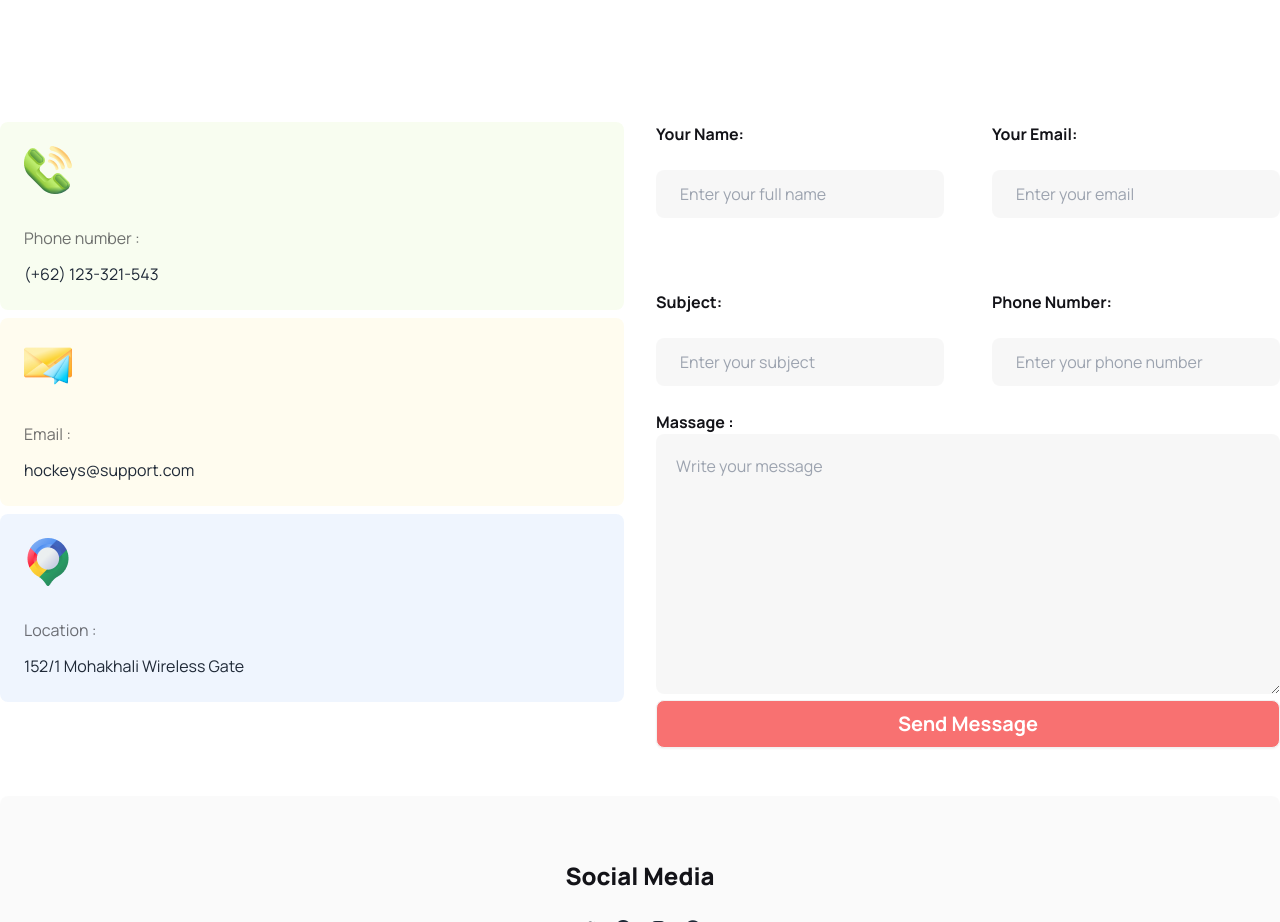
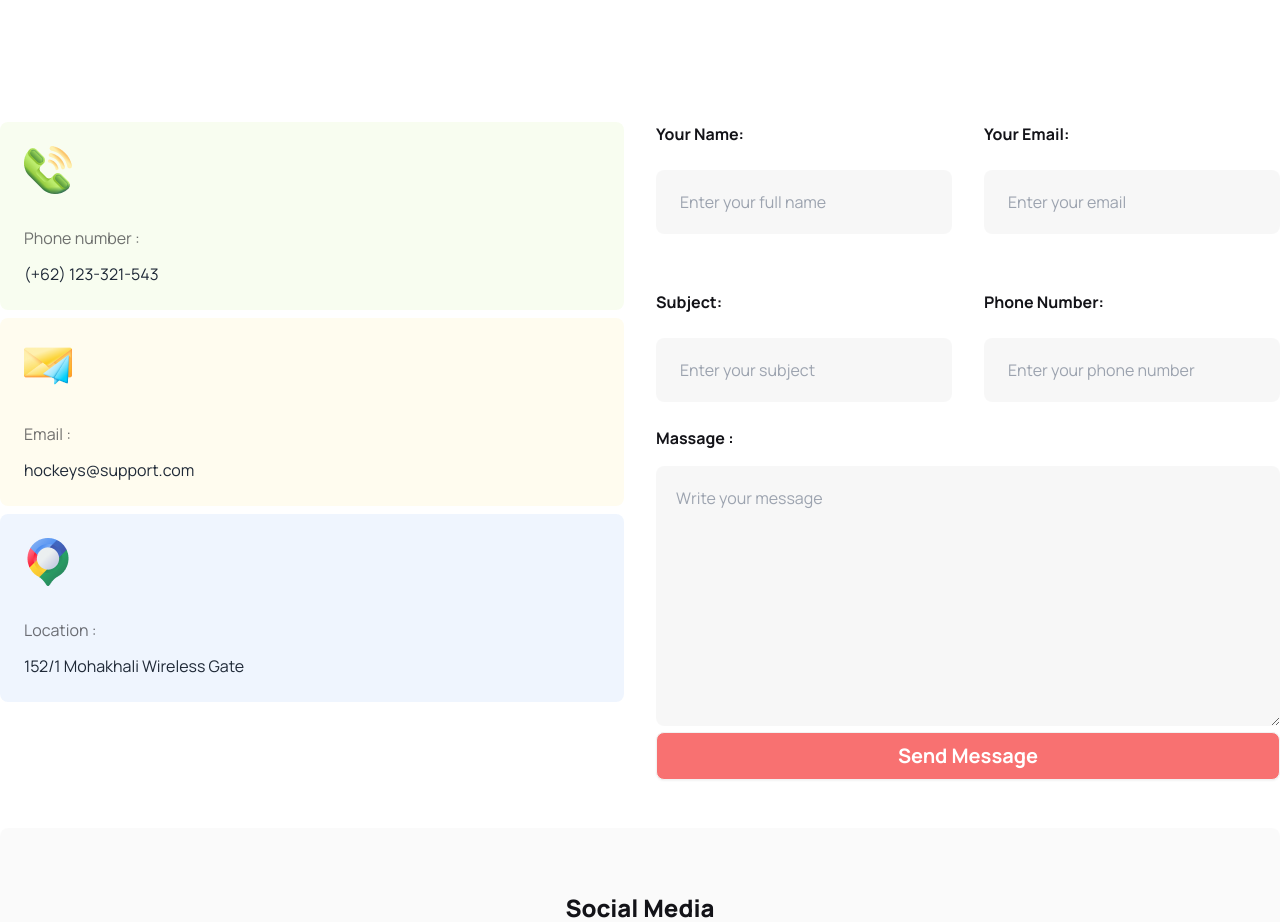
Before and after one commit to reduanhaiderrifat/Assainment-3, a plain HTML site: page index.html in a window 1280 px wide. Shown: the part 5180-6102 px from the top of the page. Drawn offline with nearby package versions, Linux system fonts and the light colour scheme.

Commit message:
full in final commit

```diff
--- a/index.html
+++ b/index.html
@@ -549,30 +549,30 @@
              </div>
              <div class=" ">
                    <form action="">
-                    <div class="grid grid-cols-1  lg:grid-cols-2 gap-12">
+                    <div class="grid grid-cols-1  lg:grid-cols-2 lg:gap-8">
 
                       <label  for="name"><span style="color: #131318; font-weight: 700; ;">Your Name:</span> <br>
-                        <input class="bg-[#13131808] rounded-lg my-6 w-full py-3 px-6" type="text" name="" id="name" placeholder="Enter your full name">
+                        <input class="bg-[#13131808] rounded-lg my-6 w-full py-5 px-6" type="text" name="" id="name" placeholder="Enter your full name">
                       </label>
                       <label   for="email"><span style="color: #131318; font-weight: 700; ;">Your Email:</span> <br>
-                        <input class="bg-[#13131808] rounded-lg w-full my-6 py-3 px-6" type="email" name="" id="email" placeholder="Enter your email">
+                        <input class="bg-[#13131808] rounded-lg w-full my-6 py-5 px-6" type="email" name="" id="email" placeholder="Enter your email">
                       </label>
 
 
 
                         <label   for="subject"><span style="color: #131318; font-weight: 700; ;">Subject:</span> <br>
-                          <input class="bg-[#13131808] rounded-lg my-6 w-full  py-3 px-6" type="text" name="" id="subject" placeholder="Enter your subject">
+                          <input class="bg-[#13131808] rounded-lg my-6 w-full  py-5 px-6" type="text" name="" id="subject" placeholder="Enter your subject">
                         </label>
                         <label  for="number"><span style="color: #131318; font-weight: 700; ;">Phone Number:</span> <br>
-                          <input class="bg-[#13131808] rounded-lg my-6  w-full py-3 px-6" type="text" name="" id="number" placeholder="Enter your phone number">
+                          <input class="bg-[#13131808] rounded-lg my-6  w-full py-5 px-6" type="text" name="" id="number" placeholder="Enter your phone number">
                         </label>
 
 
                     </div>
 
                       <div class="">
-                        <h2 class="text-[#131318] font-bold ">Massage :</h2>
-                      <textarea class="pl-5 pt-5 bg-[#13131808] w-full rounded-lg" name="" id="" cols="30" rows="10" placeholder="Write your message"></textarea>
+                        <h2 class="text-[#131318] font-bold pb-4 ">Massage :</h2>
+                      <textarea class="pl-5 pt-5 bg-[#13131808] w-full  rounded-lg" name="" id="" cols="30" rows="10" placeholder="Write your message"></textarea>
                     </div>
 
                    <button class="btn bg-red-400 w-full text-white text-[20px] font-bold">Send Message</button>
```
